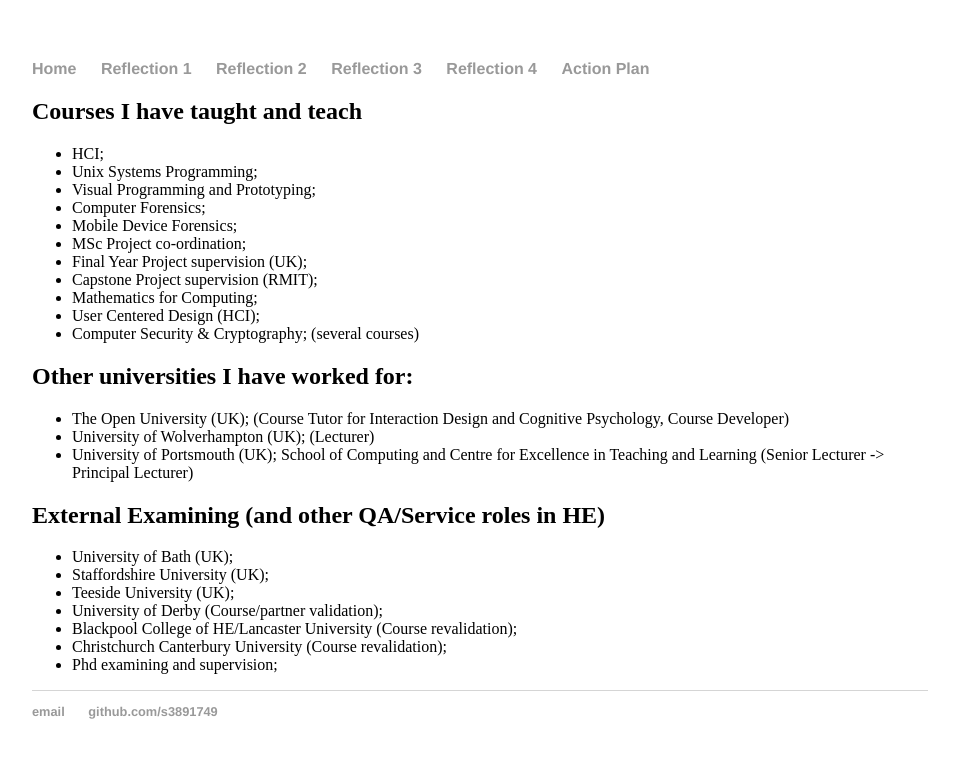
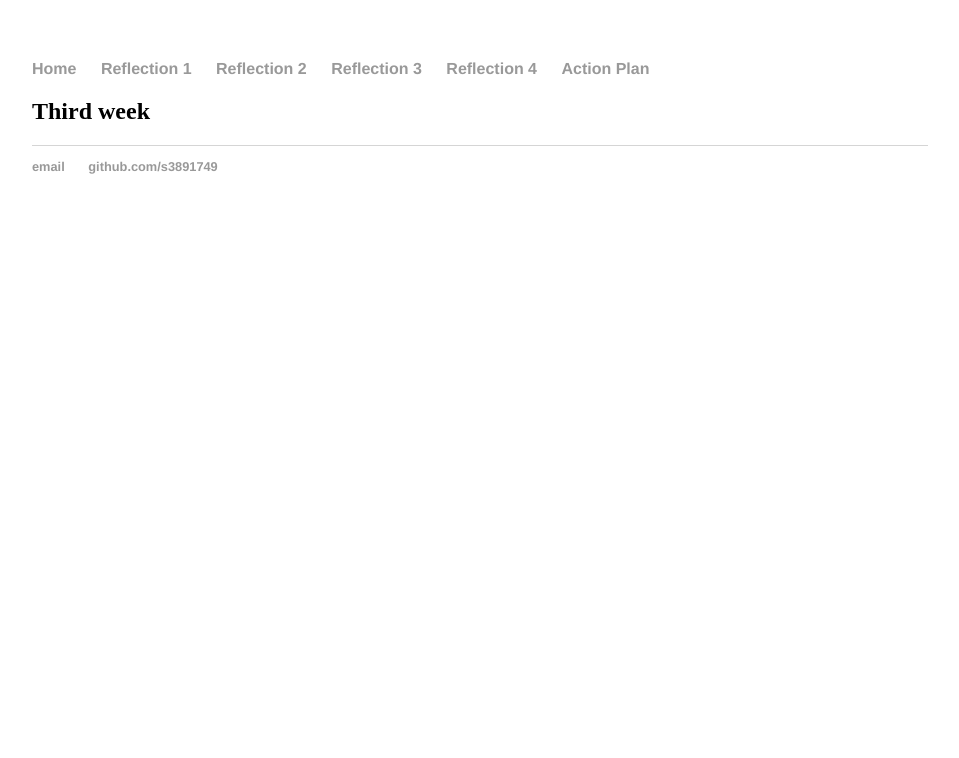
Before and after one commit to S3891749/s3891749.github.io, a Jekyll site: the page built from cv/index.html, in a window 1280 px wide. Shown: the top 758 px of the page, without its empty margins (160-1119 px from the left). Built offline with Jekyll 4.4.1, drawn with Linux system fonts in a browser that asks for light colours.

Commit message:
Update index.html

```diff
--- a/cv/index.html
+++ b/cv/index.html
@@ -3,34 +3,9 @@
 title: Reflection 2
 ---
 <div class="blurb">
-  <h2>Courses I have taught and teach</h2>
+  <h2>Third week</h2>
   <ul>
-    <li>HCI; </li>
-  <li>Unix Systems Programming;</li>
-  <li>Visual Programming and Prototyping; </li>
-  <li>Computer Forensics; </li>
-  <li>Mobile Device Forensics; </li>
-  <li>MSc Project co-ordination;</li>
-  <li>Final Year Project supervision (UK); </li>
-  <li>Capstone Project supervision (RMIT); </li>
-  <li>Mathematics for Computing; </li>
-  <li>User Centered Design (HCI); </li>
-  <li>Computer Security & Cryptography; (several courses)</li>
-  </ul>
-  <h2>Other universities I have worked for:</h2>
-  <ul> <li>The Open University (UK); (Course Tutor for Interaction Design and Cognitive Psychology, Course Developer)</li>
-  <li>University of Wolverhampton (UK); (Lecturer) </li>
-  <li>University of Portsmouth (UK); School of Computing and Centre for Excellence in Teaching and Learning (Senior Lecturer -> Principal Lecturer)</li>
-  </ul>
-  <h2>External Examining (and other QA/Service roles in HE) </h2>
-  <ul>
-  <li>University of Bath (UK); </li>
-  <li>Staffordshire University (UK); </li>
-  <li>Teeside University (UK); </li>
-  <li>University of Derby (Course/partner validation); </li>
-  <li>Blackpool College of HE/Lancaster University (Course revalidation); </li>
-  <li>Christchurch Canterbury University (Course revalidation); </li>
-    <li> Phd examining and supervision; </li>
+
   </ul>
 
 </div><!-- /.blurb -->
```
